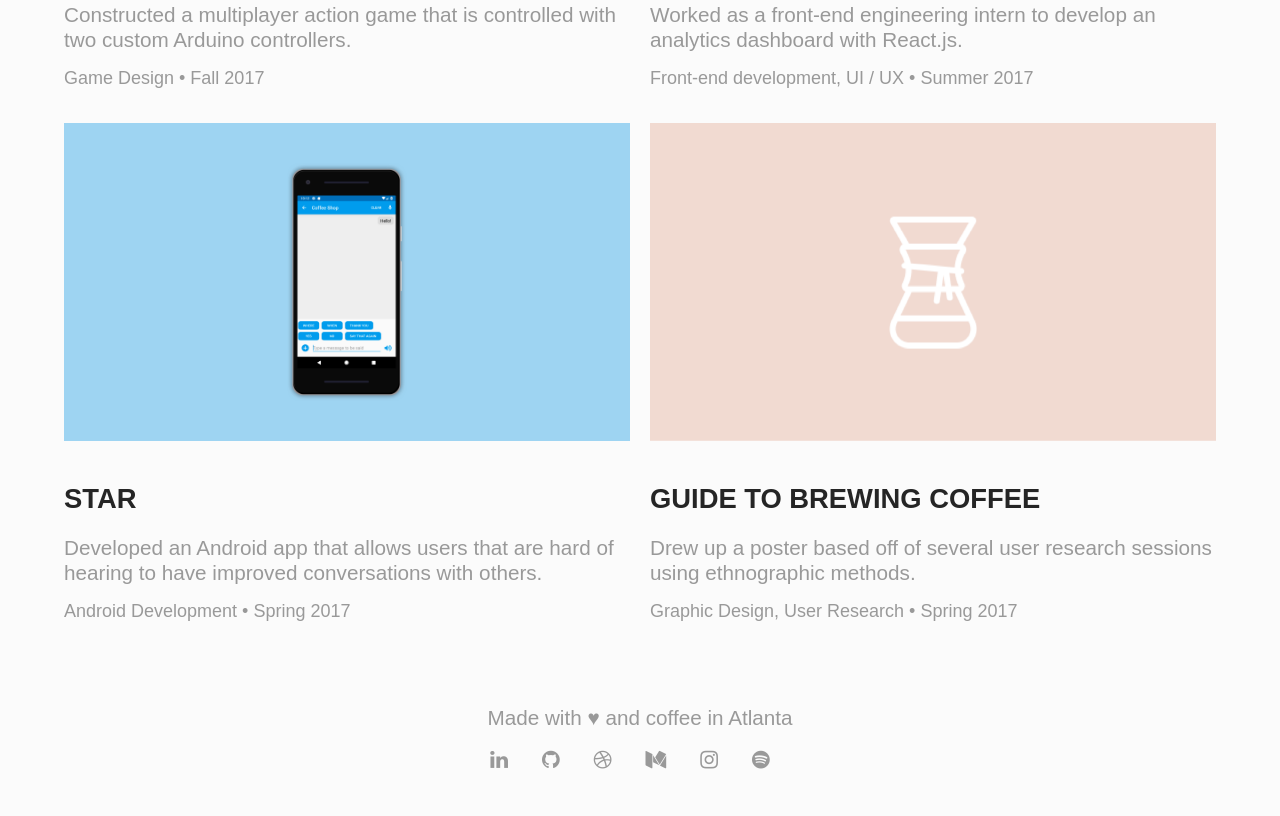
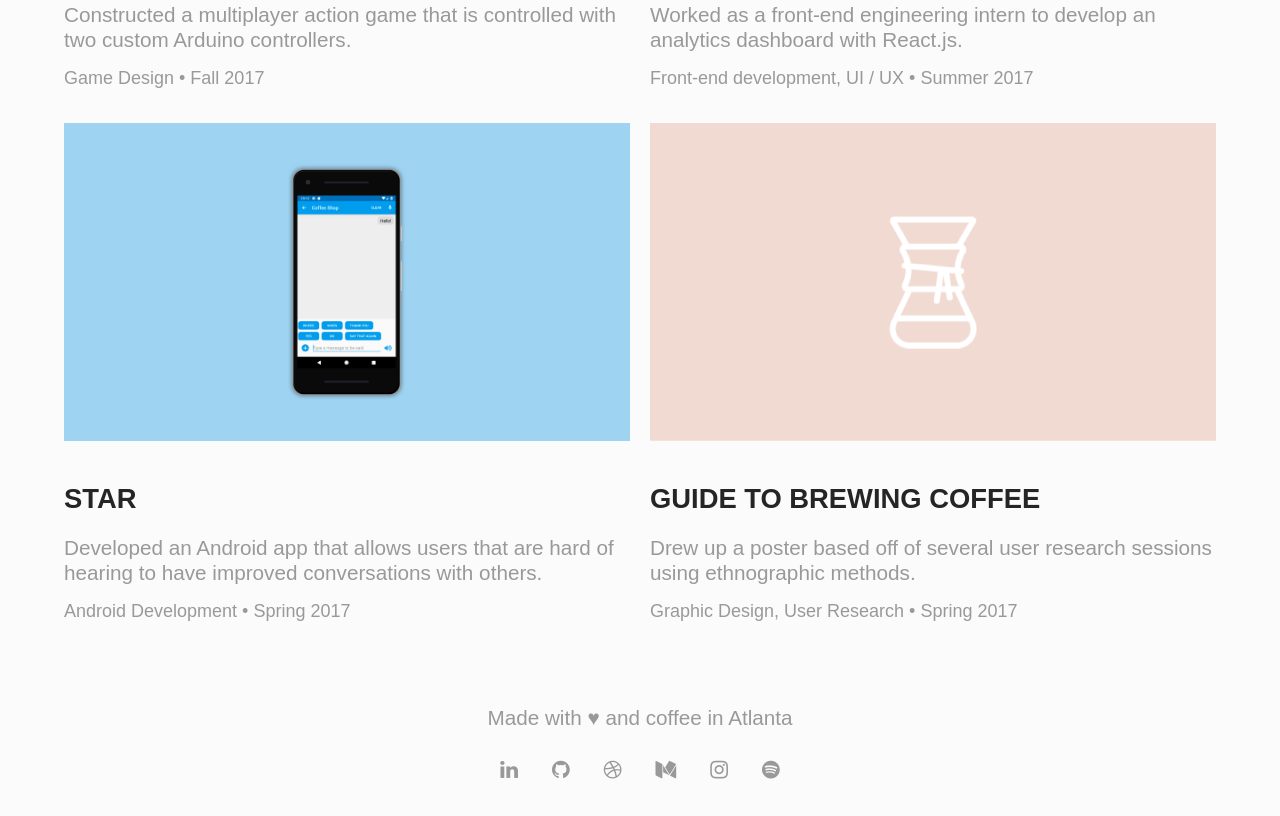
Before and after one commit to quintonj/personal-portfolio, a Gatsby site: page / in a window 1280 px wide. Shown: the part 3133-3949 px from the top of the page. Built offline with nearby package versions, Linux system fonts and the light colour scheme; Gatsby itself is replaced by a stand-in of ours; a web font is replaced by a local one.

Commit message:
Fixing footer and spacing on mobile from header

```diff
--- a/src/components/footer.jsx
+++ b/src/components/footer.jsx
@@ -21,7 +21,7 @@ const StyledFooter = styled.footer`
   li {
     float: center;
     display: inline-block;
-    margin-right: 20px;
+    padding: 10px;
   }
 
   a {
--- a/src/pages/index.jsx
+++ b/src/pages/index.jsx
@@ -17,6 +17,10 @@ import coffeethumbnail from '../images/coffeethumbnail.png';
 const Intro = styled.div`
   background-color: #1fe0ac;
   margin-bottom: 5%;
+
+  @media screen and (max-width: 600px) {
+    margin-bottom: 50px;
+  }
 
   div {
     div {
```
